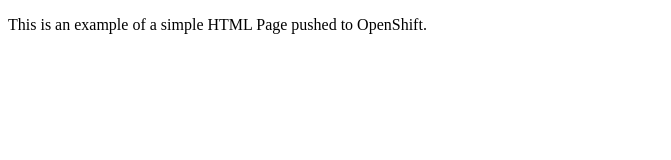
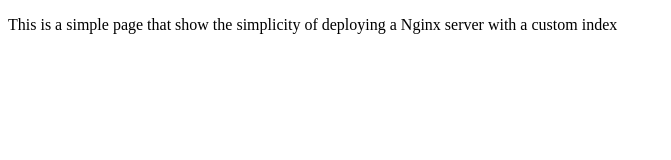
Before and after one commit to tattooedgeek/hello-world, a website: page index.html in a window 1280 px wide. Shown: the whole page, without its empty margins (0-671 px from the left). Drawn offline with Linux system fonts and the light colour scheme.

Commit message:
Update index.html

```diff
--- a/index.html
+++ b/index.html
@@ -1,9 +1,9 @@
 <!DOCTYPE html>
 <html>
     <head>
-        <title>Welcome to OpenShift Test Page</title>
+        <title>Welcome to Nginx Test Page in Vagrant</title>
     </head>
     <body>
-        <p>This is an example of a simple HTML Page pushed to OpenShift.</p>
+        <p>This is a simple page that show the simplicity of deploying a Nginx server with a custom index</p>
     </body>
 </html>
```
